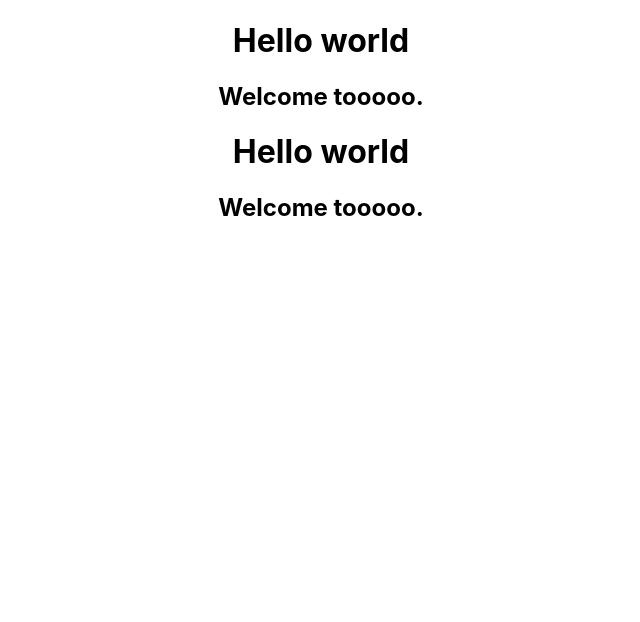
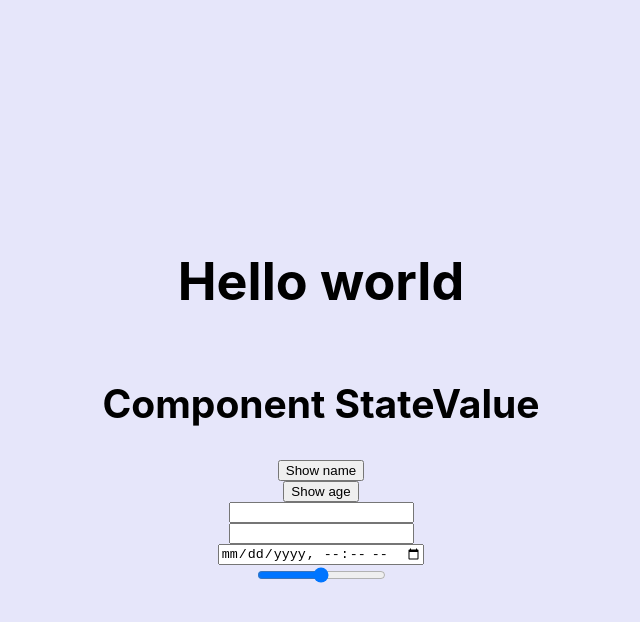
Before and after one commit to seungchaelee/voca, a React (Create React App) app: page / in a window 1280 px wide. Shown: the top 622 px of the page, without its empty margins (319-959 px from the left). Built offline with nearby package versions, Linux system fonts and the light colour scheme.

Commit message:
ad input

```diff
--- a/package.json
+++ b/package.json
@@ -3,12 +3,17 @@
   "version": "0.1.0",
   "private": true,
   "dependencies": {
+    "@reduxjs/toolkit": "^1.8.1",
     "@testing-library/jest-dom": "^5.16.4",
     "@testing-library/react": "^13.2.0",
     "@testing-library/user-event": "^13.5.0",
     "react": "^18.1.0",
     "react-dom": "^18.1.0",
+    "react-redux": "^8.0.2",
+    "react-router": "^6.3.0",
     "react-scripts": "5.0.1",
+    "redux": "^4.2.0",
+    "styled-components": "^5.3.5",
     "web-vitals": "^2.1.4"
   },
   "scripts": {
--- a/src/App.js
+++ b/src/App.js
@@ -1,14 +1,23 @@
 import './App.css';
 import Hello from './component/Hello';
-import Welcome from './component/Welcome';
-import World from './component/world';
+import styled from "styled-components";
+
+const Background = styled.div`
+  background-color: #e6e6fa;
+  min-height: 100vh;
+  display: flex;
+  flex-direction: column;
+  align-items: center;
+  justify-content: center;
+  font-size: calc(10px + 2vmin);
+`;
 
 function App() {
   return (
     <div className="App">
-      <Hello />
-      <Welcome />
-      <World />
+      <Background>
+        <Hello />
+      </Background>
     </div>
   );
 }
--- a/src/component/Hello.js
+++ b/src/component/Hello.js
@@ -1,9 +1,38 @@
 import React from "react";
 
 export default function Hello() {
+  const showName = () => {
+    console.log("Lee");
+  }
+  function showAge(age) {
+    console.log(age);
+  }
+  function showText(e) {
+    console.log(e.target.value);
+  }
+
   return (
-    <h1>
-      Hello world
-    </h1>
+    <>
+      <h1>Hello world</h1>
+      <h2>Component StateValue</h2>
+      <button onClick={showName}>Show name</button>
+      <button onClick={() => {
+        showAge(Math.random() * 100);
+      }}>
+        Show age
+      </button>
+      <input type="text" onChange={showText} />
+      <input type="text" onKeyPress={(e) => {
+        if (e.key === "Enter") {
+          console.log(e.target.value);
+        }
+      }} />
+      <input type="datetime-local" onChange={(e) => {
+        console.log(e.target.value);
+      }} />
+      <input type="range" onChange={(e) => {
+        console.log(`value : ${e.target.value}%`);
+      }}/>
+    </>
   );
 }
--- a/src/component/Welcome.js
+++ /dev/null
@@ -1,9 +0,0 @@
-import React from "react";
-
-export default function Welcome() {
-  return (
-    <h2>
-      Welcome tooooo.
-    </h2>
-  );
-}
--- a/src/component/world.js
+++ /dev/null
@@ -1,12 +0,0 @@
-import React from "react";
-import Hello from "./Hello";
-import Welcome from "./Welcome";
-
-export default function World() {
-  return (
-    <>
-      <Hello />
-      <Welcome />
-    </>
-  );
-}
```
Also changed, not shown: 1 other file (tests, documents, lock files or other folders).
